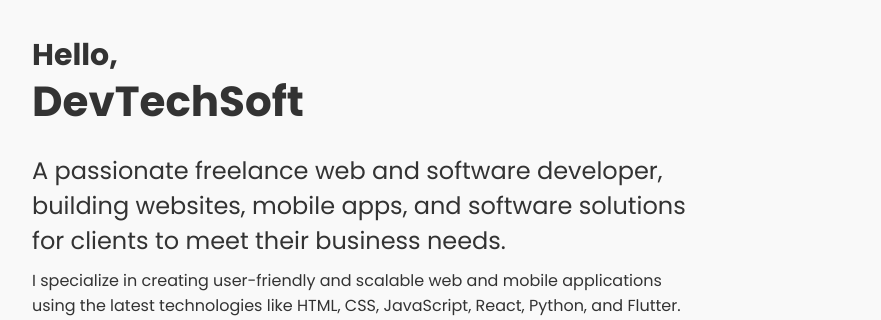
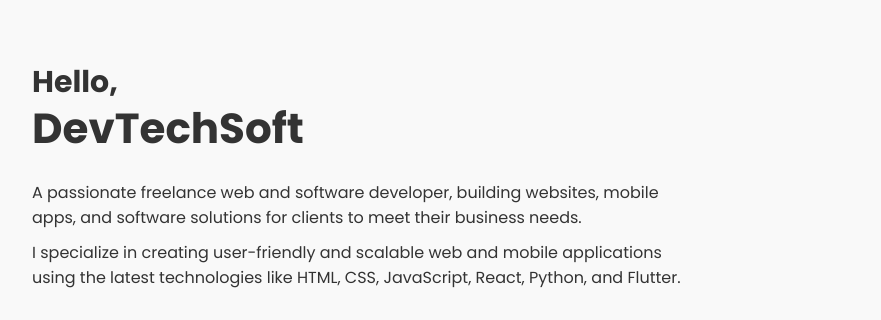
Before and after one commit to DevTechSoft5/Site, a plain HTML site: page index.html in a window 1280 px wide. Shown: the part 216-536 px from the top of the page, 28-909 px from the left. Drawn offline with nearby package versions, Linux system fonts and the light colour scheme; grey boxes are pictures that could not be loaded.

Commit message:
Update index.html

```diff
--- a/index.html
+++ b/index.html
@@ -68,7 +68,7 @@
     <div style="flex: 1 1 500px; padding: 20px;">
       <h3 style="font-size: 30px; margin-bottom: 10px;">Hello,</h3>
       <h1 style="font-size: 42px; margin-bottom: 20px;">DevTechSoft</h1>
-      <p style="font-size: 24px; margin-bottom: 10px;">
+      <p style="font-size: 16px; margin-bottom: 10px;">
         A passionate freelance web and software developer, building websites, mobile apps, and software
         solutions for clients to meet their business needs.
       </p>
```
